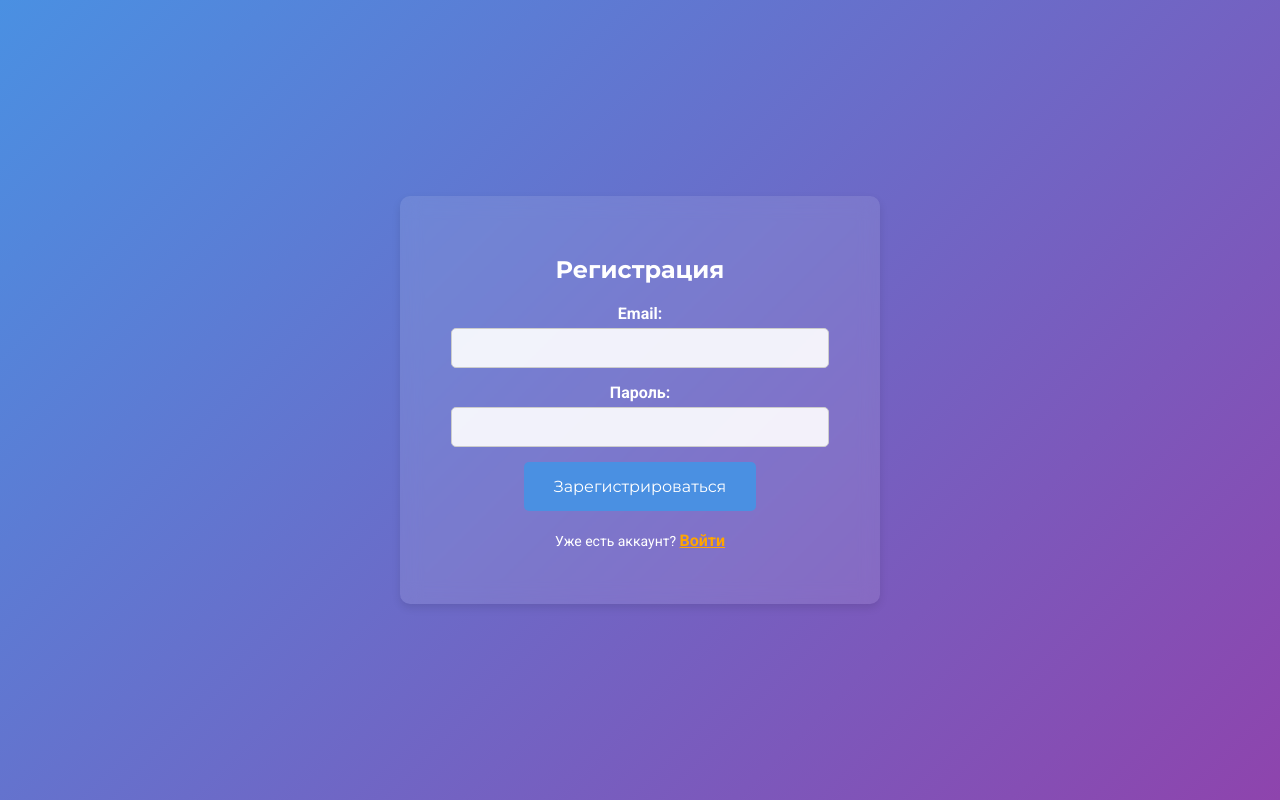
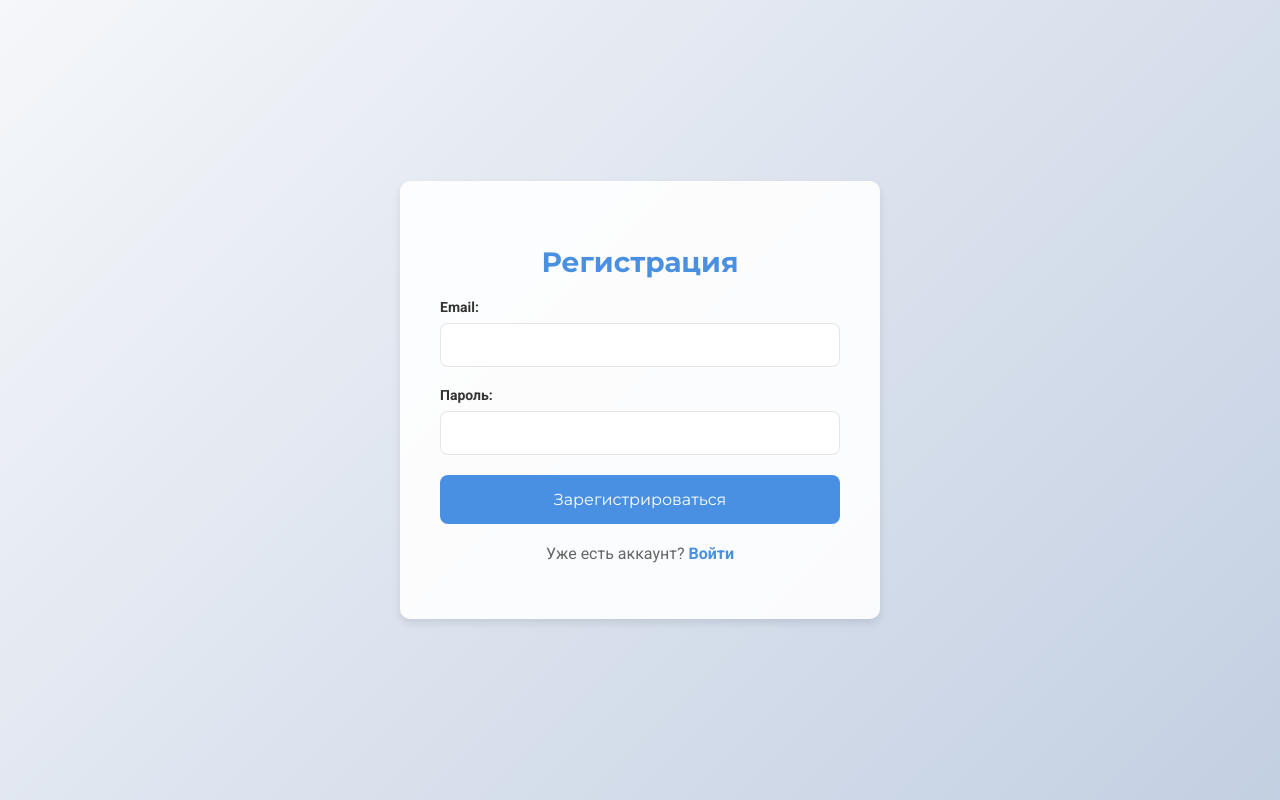
Before and after one commit to Spaceoceanoutlook/Bookmark, a Flask app: page /register in a window 1280 px wide. Run offline with Flask 3, Linux system fonts and the light colour scheme.

Commit message:
added new style for reg

```diff
--- a/app/static/css/register.css
+++ b/app/static/css/register.css
@@ -2,55 +2,58 @@ body {
     font-family: 'Roboto', sans-serif;
     margin: 0;
     padding: 0;
-    background: linear-gradient(135deg, #4A90E2, #8E44AD);
-    color: #fff;
+    background: linear-gradient(135deg, #F5F7FA, #C3CFE2);
+    color: #333;
     display: flex;
     justify-content: center;
     align-items: center;
-    height: 100vh;
+    min-height: 100vh;
 }
 
 .container {
-    background-color: rgba(255, 255, 255, 0.1);
+    background-color: rgba(255, 255, 255, 0.9);
     border-radius: 10px;
     box-shadow: 0 4px 8px rgba(0, 0, 0, 0.1);
     padding: 40px;
     max-width: 400px;
     width: 100%;
     text-align: center;
-    backdrop-filter: blur(10px);
 }
 
 .container h2 {
     font-family: 'Montserrat', sans-serif;
     margin-bottom: 20px;
-    color: #fff;
+    color: #4A90E2;
+    font-size: 28px;
 }
 
 .form-group {
-    margin-bottom: 15px;
+    margin-bottom: 20px;
+    text-align: left;
 }
 
 .form-group label {
     display: block;
-    margin-bottom: 5px;
+    margin-bottom: 8px;
     font-weight: bold;
-    color: #fff;
+    color: #333;
+    font-size: 14px;
 }
 
 .form-group input {
-    width: calc(100% - 22px);
-    padding: 10px;
-    border: 1px solid #ccc;
-    border-radius: 5px;
+    width: 100%;
+    padding: 12px;
+    border: 1px solid rgba(0, 0, 0, 0.1);
+    border-radius: 8px;
     font-size: 16px;
     box-sizing: border-box;
     background-color: rgba(255, 255, 255, 0.9);
     color: #333;
+    transition: border-color 0.3s ease;
 }
 
 .form-group input:focus {
-    border-color: #007BFF;
+    border-color: #4A90E2;
     outline: none;
 }
 
@@ -60,9 +63,10 @@ body {
     border: none;
     padding: 15px 30px;
     font-size: 16px;
-    border-radius: 5px;
+    border-radius: 8px;
     cursor: pointer;
     font-family: 'Montserrat', sans-serif;
+    width: 100%;
     transition: background-color 0.3s ease;
 }
 
@@ -72,17 +76,18 @@ body {
 
 .login-link {
     margin-top: 20px;
-    font-size: 14px;
-    color: #fff;
+    font-size: 16px;
+    color: #666;
 }
 
 .login-link a {
-    color: #FFA500;
+    color: #4A90E2;
     font-weight: bold;
-    font-size: 16px;
-    text-decoration: underline;
+    text-decoration: none;
+    transition: color 0.3s ease;
 }
 
 .login-link a:hover {
-    text-decoration: none;
+    color: #3A7BD5;
+    text-decoration: underline;
 }
```
